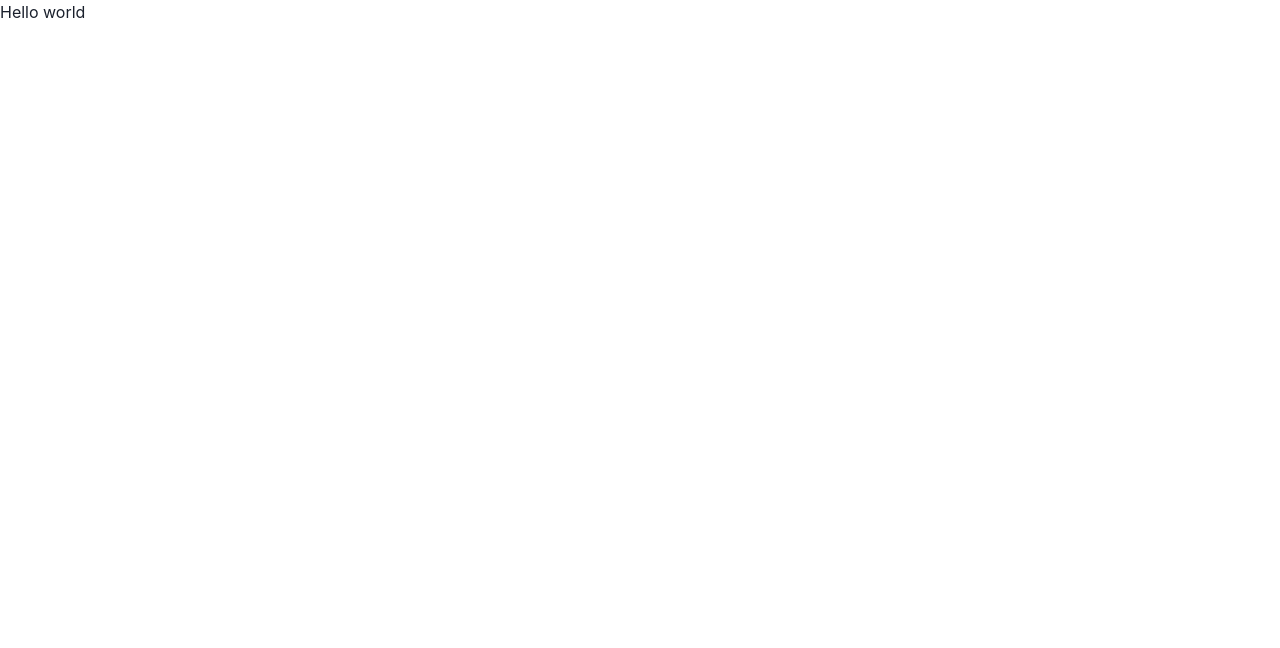
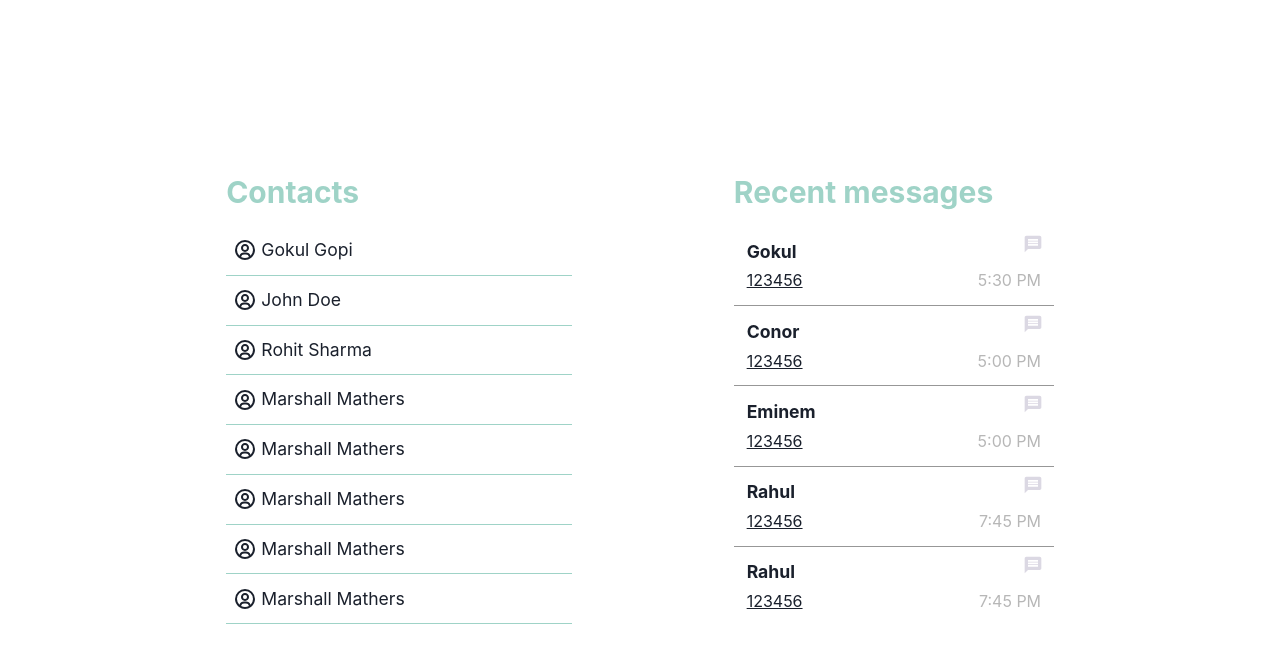
Before and after one commit to Gokul-Gopi/contacts-app, a Next.js app: page / in a window 1280 px wide. Shown: the top 648 px of the page. Built offline with nearby package versions, Linux system fonts and the light colour scheme.

Commit message:
feat: ui for landing-page

```diff
--- a/package.json
+++ b/package.json
@@ -15,7 +15,8 @@
     "framer-motion": "^6.5.1",
     "next": "12.2.4",
     "react": "18.2.0",
-    "react-dom": "18.2.0"
+    "react-dom": "18.2.0",
+    "react-icons": "^4.4.0"
   },
   "devDependencies": {
     "eslint": "8.21.0",
--- /dev/null
+++ b/src/components/MessageDetailCard.jsx
@@ -0,0 +1,33 @@
+import { Flex, Icon, Text } from "@chakra-ui/react";
+import { MdMessage } from "react-icons/md";
+
+export const MessageDetailCard = ({ name, otp, time }) => {
+  return (
+    <Flex
+      direction="column"
+      borderBottom="1px"
+      borderColor="brand.grey"
+      position="relative"
+      width="100%"
+      p="0.8rem"
+      // bg="#f0ece2"
+    >
+      <Icon
+        as={MdMessage}
+        position="absolute"
+        top="0.5rem"
+        right="0.7rem"
+        color="#dbd8e3"
+        w="5"
+        h="5"
+      />
+      <Text fontWeight="bold" fontSize="1.1rem">
+        {name}
+      </Text>
+      <Flex justify="space-between" mt="0.2rem">
+        <Text textDecor="underline">{otp}</Text>
+        <Text color="#b7b7b7">{time}</Text>
+      </Flex>
+    </Flex>
+  );
+};
--- /dev/null
+++ b/src/components/UserCard.jsx
@@ -0,0 +1,21 @@
+import { Flex, Icon, Text } from "@chakra-ui/react";
+import { BiUserCircle } from "react-icons/bi";
+
+export const UserCard = ({ firstname, lastname }) => {
+  return (
+    <Flex
+      align="center"
+      borderBottom="1px"
+      borderColor="brand.primary"
+      py="0.7rem"
+      _hover={{ bg: "brand.primary", cursor: "pointer" }}
+      px="0.4rem"
+    >
+      <Icon mr="0.3rem" as={BiUserCircle} w="6" h="6" />
+      <Flex fontSize="1.1rem">
+        <Text mr="0.3rem">{firstname}</Text>
+        <Text>{lastname}</Text>
+      </Flex>
+    </Flex>
+  );
+};
--- /dev/null
+++ b/src/mock-data/messages.json
@@ -0,0 +1,39 @@
+{
+	"messages": [
+		{
+			"name": "Gokul",
+			"time": "5:30 PM",
+			"otp": 123456
+		},
+		{
+			"name": "Conor",
+			"time": "5:00 PM",
+			"otp": 123456
+		},
+		{
+			"name": "Eminem",
+			"time": "5:00 PM",
+			"otp": 123456
+		},
+		{
+			"name": "Rahul",
+			"time": "7:45 PM",
+			"otp": 123456
+		},
+		{
+			"name": "Rahul",
+			"time": "7:45 PM",
+			"otp": 123456
+		},
+		{
+			"name": "Rahul",
+			"time": "7:45 PM",
+			"otp": 123456
+		},
+		{
+			"name": "Abhishek",
+			"time": "6:30 PM",
+			"otp": 123456
+		}
+	]
+}
--- /dev/null
+++ b/src/mock-data/users.json
@@ -0,0 +1,55 @@
+{
+	"users": [
+		{
+			"firstname": "Gokul",
+			"lastname": "Gopi",
+			"mobile": 9560735445
+		},
+		{
+			"firstname": "John",
+			"lastname": "Doe",
+			"mobile": 9560735446
+		},
+		{
+			"firstname": "Rohit",
+			"lastname": "Sharma",
+			"mobile": 9560735447
+		},
+		{
+			"firstname": "Marshall",
+			"lastname": "Mathers",
+			"mobile": 9560735448
+		},
+		{
+			"firstname": "Marshall",
+			"lastname": "Mathers",
+			"mobile": 9560735448
+		},
+		{
+			"firstname": "Marshall",
+			"lastname": "Mathers",
+			"mobile": 9560735448
+		},
+		{
+			"firstname": "Marshall",
+			"lastname": "Mathers",
+			"mobile": 9560735448
+		},
+		{
+			"firstname": "Marshall",
+			"lastname": "Mathers",
+			"mobile": 9560735448
+		},
+		{
+			"firstname": "Marshall",
+			"lastname": "Mathers",
+			"mobile": 9560735448
+		},
+		{
+			"firstname": "Arun",
+			"lastname": "Anil",
+			"mobile": 9560735449
+		}
+	]
+
+}
--- a/src/pages/_app.js
+++ b/src/pages/_app.js
@@ -1,9 +1,10 @@
 import "../styles/globals.css";
 import { ChakraProvider } from "@chakra-ui/react";
+import { theme } from "../theme";
 
 function MyApp({ Component, pageProps }) {
   return (
-    <ChakraProvider>
+    <ChakraProvider theme={theme}>
       <Component {...pageProps} />
     </ChakraProvider>
   );
--- a/src/pages/index.js
+++ b/src/pages/index.js
@@ -1,5 +1,63 @@
-import { Box } from "@chakra-ui/react";
+import { Box, Flex, Heading } from "@chakra-ui/react";
+import { UserCard } from "../components/UserCard";
+import mockUsersData from "../mock-data/users.json";
+import mockMessagesData from "../mock-data/messages.json";
+import { MessageDetailCard } from "../components/MessageDetailCard";
+import style from "../styles/Home.module.css";
 
 export default function Home() {
-  return <Box>Hello world</Box>;
+  return (
+    <Flex
+      direction={{ base: "column", md: "row" }}
+      align="center"
+      justify="space-evenly"
+      height={{ base: "auto", lg: "100vh" }}
+      px={{ base: "2rem", md: "4rem" }}
+      my={{ base: "4rem", lg: "0" }}
+    >
+      <Flex
+        direction="column"
+        width={{ base: "90%", md: "30%" }}
+        borderRadius="8"
+        mb={{ base: "2rem", md: "0" }}
+      >
+        <Heading size="lg" color="brand.primary" mb="1rem">
+          Contacts
+        </Heading>
+        <Box className={style.scrollContainer} height="25rem" overflowY="auto">
+          {mockUsersData.users.map((user, i) => {
+            return (
+              <UserCard
+                key={`user${i}`}
+                firstname={user.firstname}
+                lastname={user.lastname}
+              />
+            );
+          })}
+        </Box>
+      </Flex>
+
+      <Flex
+        direction="column"
+        borderRadius="8"
+        width={{ base: "90%", md: "20rem" }}
+      >
+        <Heading size="lg" color="brand.primary" mb="1rem">
+          Recent messages
+        </Heading>
+        <Box className={style.scrollContainer} height="25rem" overflowY="auto">
+          {mockMessagesData.messages.map((message, i) => {
+            return (
+              <MessageDetailCard
+                key={`message${i}`}
+                name={message.name}
+                time={message.time}
+                otp={message.otp}
+              />
+            );
+          })}
+        </Box>
+      </Flex>
+    </Flex>
+  );
 }
--- a/src/styles/Home.module.css
+++ b/src/styles/Home.module.css
@@ -0,0 +1,13 @@
+.scrollContainer::-webkit-scrollbar {
+  width: 7px;
+}
+
+.scrollContainer::-webkit-scrollbar-track {
+  box-shadow: inset 0 0 5px rgb(232, 232, 232);
+  border-radius: 10px;
+}
+
+.scrollContainer::-webkit-scrollbar-thumb {
+  background: rgb(188, 187, 187);
+  border-radius: 10px;
+}
--- /dev/null
+++ b/src/theme.jsx
@@ -0,0 +1,10 @@
+import { extendTheme } from "@chakra-ui/react";
+
+const colors = {
+  brand: {
+    primary: "#9fd3c7",
+    grey: "#979797",
+  },
+};
+
+export const theme = extendTheme({ colors });
```
Also changed, not shown: 1 other file (tests, documents, lock files or other folders).
